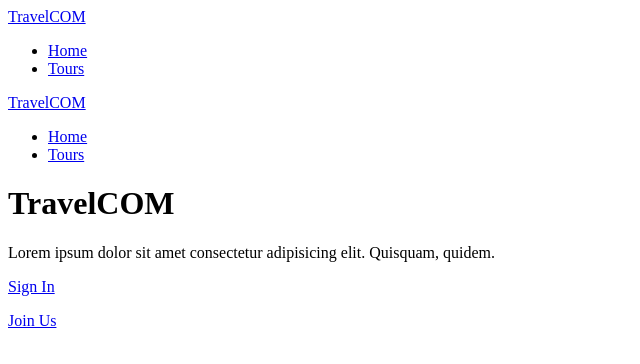
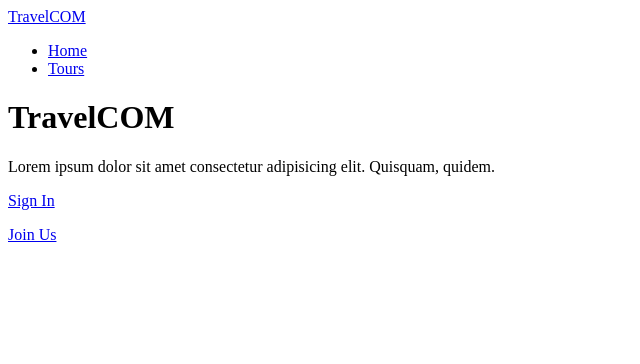
Before and after one commit to MeherajUlMahmmud/TravelCOM, a React (Create React App) app in the folder frontend/: page / in a window 1280 px wide. Shown: the top 364 px of the page, without its empty margins (0-640 px from the left). Built offline with nearby package versions, Linux system fonts and the light colour scheme; the HTML template or start-up script is replaced by a standard one.

Commit message:
Update Home.js

```diff
--- a/frontend/src/pages/Home.js
+++ b/frontend/src/pages/Home.js
@@ -1,13 +1,11 @@
 import React from "react";
 import { Link } from "react-router-dom";
-import Navbar from "../components/Navbar";
 
 function Home() {
   const user = false;
 
   return (
     <div>
-      <Navbar user={user} />
       <div className="container mt-5">
         <div className="row">
           <div className="col-md-12">
@@ -20,7 +18,6 @@ function Home() {
 
             <div className="row mt-5">
               <div className="col-md-6">
-                {/* create a room */}
                 <p className="text-center">
                   <Link to="/signin" className="btn btn-lg btn-info">
                     Sign In
@@ -28,7 +25,6 @@ function Home() {
                 </p>
               </div>
 
-              {/* Join a room */}
               <div className="col-md-6">
                 <p className="text-center">
                   <Link to="/signup" className="btn btn-lg btn-info">
```
